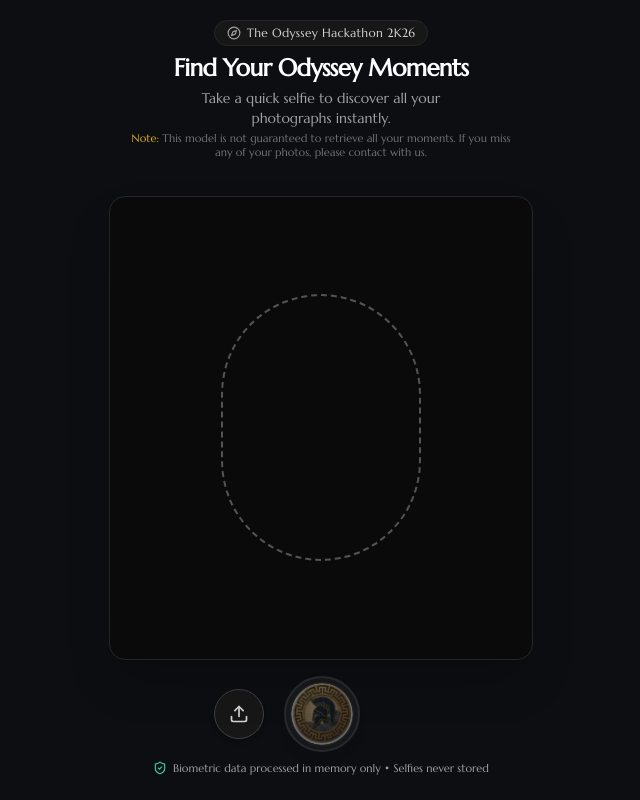
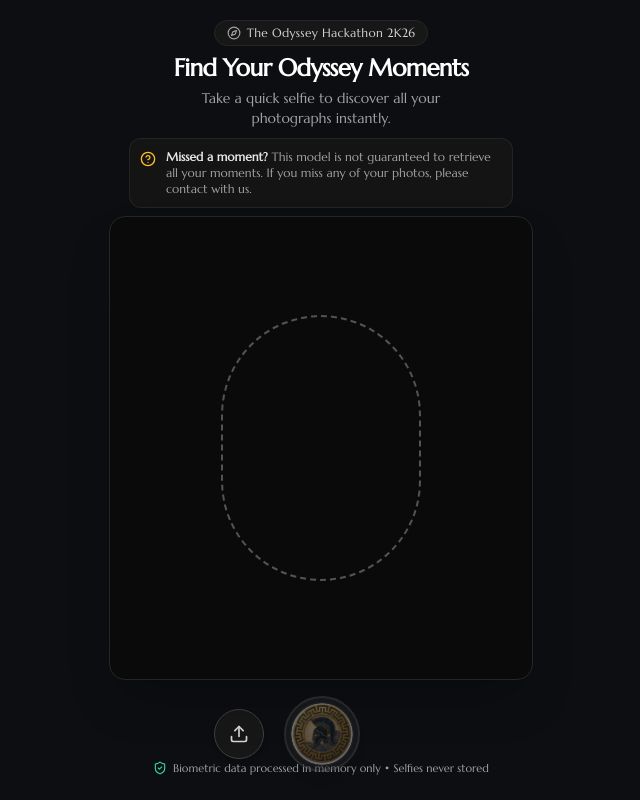
Before and after one commit to anil967/bcet_hack_photo, a Next.js app in the folder frontend/: page / in a window 1280 px wide. Shown: the whole page, without its empty margins (319-959 px from the left). Built offline with nearby package versions, Linux system fonts and the light colour scheme; no server answers.

Commit message:
feat(ui): format main page hero disclaimer as a structured callout card

```diff
--- a/frontend/app/page.tsx
+++ b/frontend/app/page.tsx
@@ -2,7 +2,7 @@
 
 import React, { useState } from "react";
 import confetti from "canvas-confetti";
-import { Compass, Sparkles, ShieldCheck } from "lucide-react";
+import { Compass, Sparkles, ShieldCheck, HelpCircle } from "lucide-react";
 
 import { CameraCapture } from "../components/CameraCapture";
 import { SelfiePreview } from "../components/SelfiePreview";
@@ -117,9 +117,14 @@
             <p className="text-xs sm:text-sm text-neutral-400 mt-1 leading-normal max-w-xs mx-auto">
               Take a quick selfie to discover all your photographs instantly.
             </p>
-            <p className="text-[10px] sm:text-[11px] text-neutral-500 mt-1 max-w-xs sm:max-w-sm mx-auto leading-tight">
-              <span className="text-amber-400/90 font-medium">Note:</span> This model is not guaranteed to retrieve all your moments. If you miss any of your photos, please contact with us.
-            </p>
+            {/* Structured Disclaimer Callout Box */}
+            <div className="mt-2 sm:mt-2.5 mx-auto w-full max-w-sm p-2 sm:p-2.5 rounded-xl bg-neutral-900/80 border border-neutral-800/90 flex items-start gap-2.5 text-left shadow-sm">
+              <HelpCircle className="w-4 h-4 text-amber-400 flex-shrink-0 mt-0.5" />
+              <p className="leading-snug text-[11px] sm:text-xs text-neutral-400">
+                <strong className="text-neutral-200 font-semibold">Missed a moment?</strong>{" "}
+                This model is not guaranteed to retrieve all your moments. If you miss any of your photos, please contact with us.
+              </p>
+            </div>
           </div>
         )}
 
```
